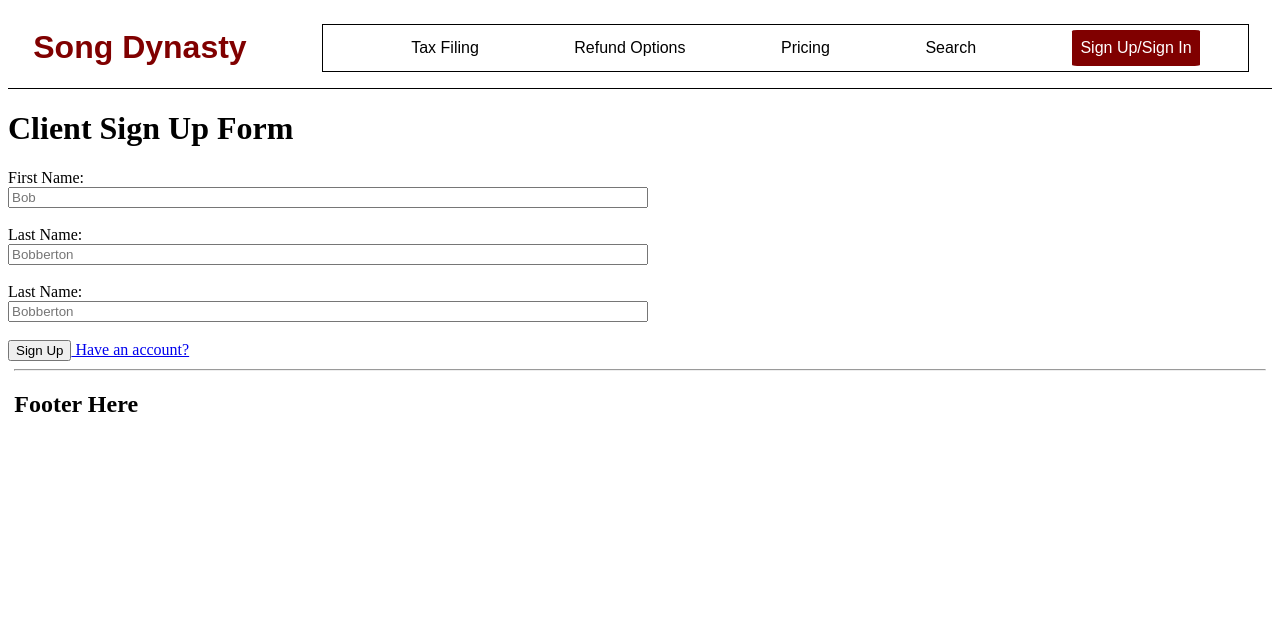
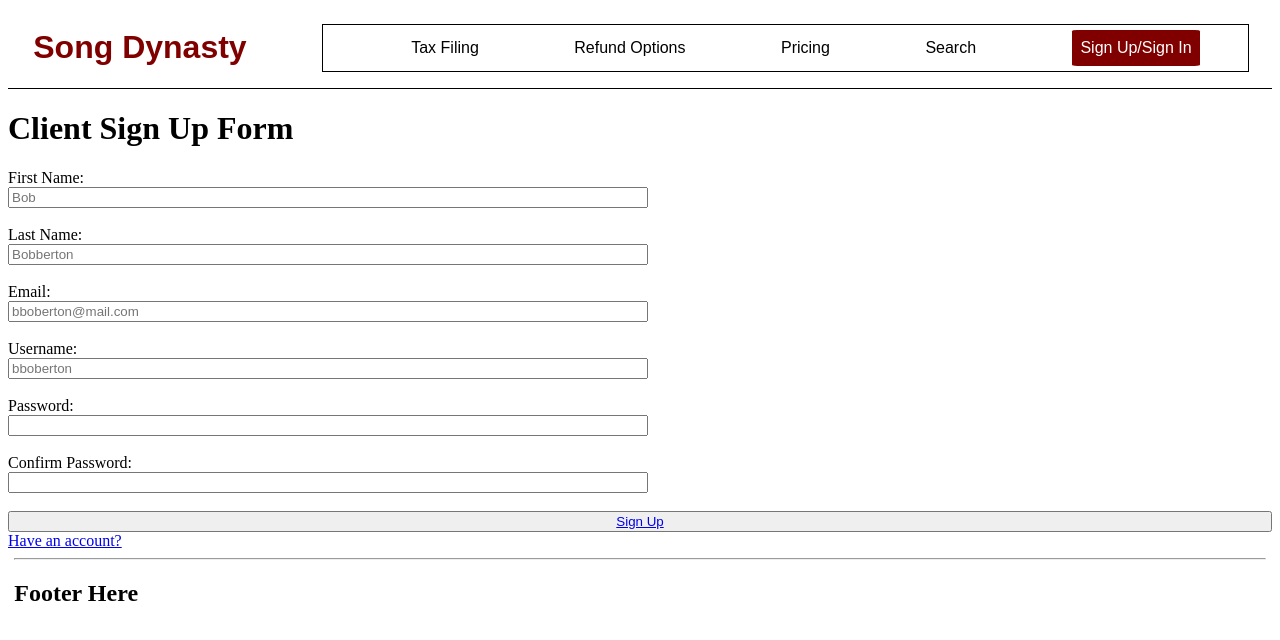
Before and after one commit to nyjackson/cp-325, a React (Vite) app in the folder frontend/: page /register in a window 1280 px wide. Shown: the top 640 px of the page. Built offline with nearby package versions, Linux system fonts and the light colour scheme; no server answers; a web font is replaced by a local one.

Commit message:
Adding to sign up form

```diff
--- a/frontend/src/App.jsx
+++ b/frontend/src/App.jsx
@@ -8,8 +8,10 @@ import Homepage from './components/Home/Homepage'
 import Footer from './components/Footer/Footer'
 import Taxes from './components/Taxes/Taxes'
 import Pricing from './components/Pricing'
-import SignUp from './components/Account/SignUp'
-import SignIn from './components/Account/SignIn'
+import SignUp from './components/Accounts/SignUp'
+import SignIn from './components/Accounts/SignIn'
+import Account from './components/Accounts/Account'
+
 const backendURL = import.meta.env.VITE_BACKEND_URL
 //console.log(backendURL)
 
@@ -24,6 +26,7 @@ function App() {
         <Route path = "/pricing" element = {<Pricing/>}/>
         <Route path = "/register" element = {<SignUp />}/>
         <Route path = "/login" element = {<SignIn />}/>
+        <Route path = "/account" element = {<Account />}/>
       </Routes>
       <Footer/>
     </>
--- a/frontend/src/components/Account/SignUp.jsx
+++ /dev/null
@@ -1,14 +0,0 @@
-import Form from "../Form";
-import SignIn from "./SignIn";
-import {Link} from 'react-router'
-
-function SignUp() {
-  return (<>
-  <h1> Client Sign Up Form</h1>
-  <Form />
-  <button>Sign Up</button>
-  <Link to = "/login" element = {<SignIn />}> Have an account?</Link>
-  </>);
-}
-
-export default SignUp;
--- /dev/null
+++ b/frontend/src/components/Accounts/Account.jsx
@@ -0,0 +1,7 @@
+function Account(){
+return(<>
+<h1>List Account Details Here</h1>
+</>)
+}
+
+export default Account
--- a/frontend/src/components/Account/SignIn.jsx
+++ b/frontend/src/components/Accounts/SignIn.jsx
@@ -3,9 +3,9 @@ import {Link} from 'react-router'
 function SignIn() {
   function handleSubmit() {}
   return (<>
-  <h1>Sign In Here</h1>
+  <h1>Client SignIn</h1>
     <button>Sign Up</button>
-  <Link to = "/register" element = {<SignUp />}>Don't have an account? </Link>
+  <Link to = "/register" element = {<SignUp />}>Don't have an account?</Link>
   </>
   );
 }
--- /dev/null
+++ b/frontend/src/components/Accounts/SignUp.jsx
@@ -0,0 +1,88 @@
+import Form from "../Form";
+import Account from "./Account";
+import SignIn from "./SignIn";
+import { Link } from "react-router";
+import {useRef} from 'react'
+
+function SignUp() {
+  const formRef = useRef()
+  function handleForm(e) {
+    e.preventDefault();
+    console.log('handle Sign Up Form Submission')
+  }
+  return (
+    <>
+      <h1> Client Sign Up Form</h1>
+      <form ref = {formRef} onSubmit={handleForm}>
+        <label htmlFor="fname">First Name: </label>
+        <input
+          type="text"
+          id="fname"
+          name="fname"
+          placeholder="Bob"
+          autoComplete="given-name"
+        />
+        <br></br>
+
+        <label htmlFor="lname">Last Name: </label>
+        <input
+          type="text"
+          id="lname"
+          name="lname"
+          placeholder="Bobberton"
+          autoComplete="family-name"
+        />
+        <br></br>
+
+        <label htmlFor="email">Email: </label>
+        <input
+          type="email"
+          id="email"
+          name="email"
+          placeholder="bboberton@mail.com"
+          autoComplete="email"
+        />
+        <br></br>
+
+        <label htmlFor="uname">Username: </label>
+        <input
+          type="text"
+          id="uname"
+          name="lname"
+          placeholder="bboberton"
+          autoComplete="off"
+        />
+        <br></br>
+
+        <label htmlFor="pass">Password: </label>
+        <input
+          type="password"
+          className="pass"
+          name="password"
+          autoComplete="new-password"
+        />
+        <br></br>
+
+        <label htmlFor="pass">Confirm Password: </label>
+        <input
+          type="password"
+          className="pass"
+          name="new-password"
+          autoComplete="new-password"
+        />
+        <br></br>
+
+        <button>
+          <Link to="/account" element={<Account />}>Sign Up</Link>
+        </button>
+      </form>
+
+      <Link to="/login" element={<SignIn />}>
+        {" "}
+        Have an account?
+      </Link>
+    </>
+  );
+}
+
+export default SignUp;
--- a/frontend/src/components/store.jsx
+++ b/frontend/src/components/store.jsx
@@ -1,5 +1,5 @@
 import {configureStore} from '@reduxjs/toolkit'
-import accountReducer from './Account/accountSlice'
+import accountReducer from './Accounts/accountSlice'
 export default configureStore({
     reducer: {
         account: accountReducer,
```
Also changed, not shown: frontend/src/components/Accounts/accountSlice.jsx (renamed from frontend/src/components/Account/accountSlice.jsx).
